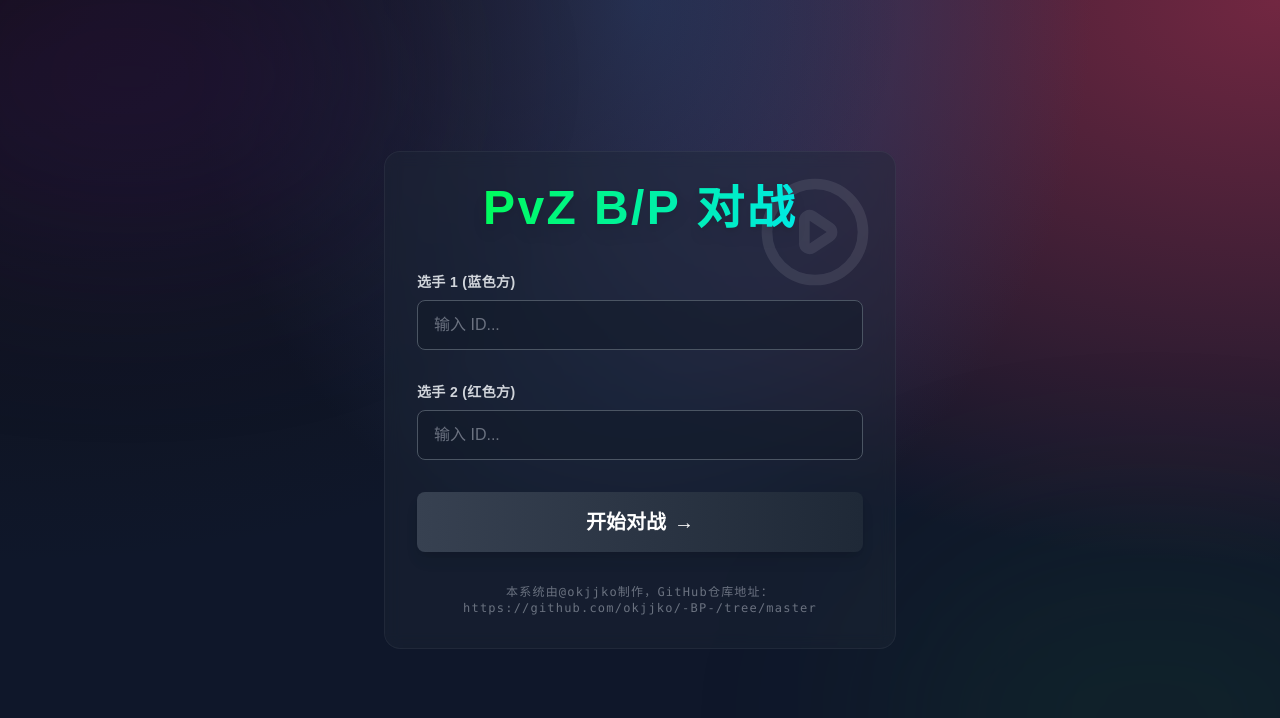
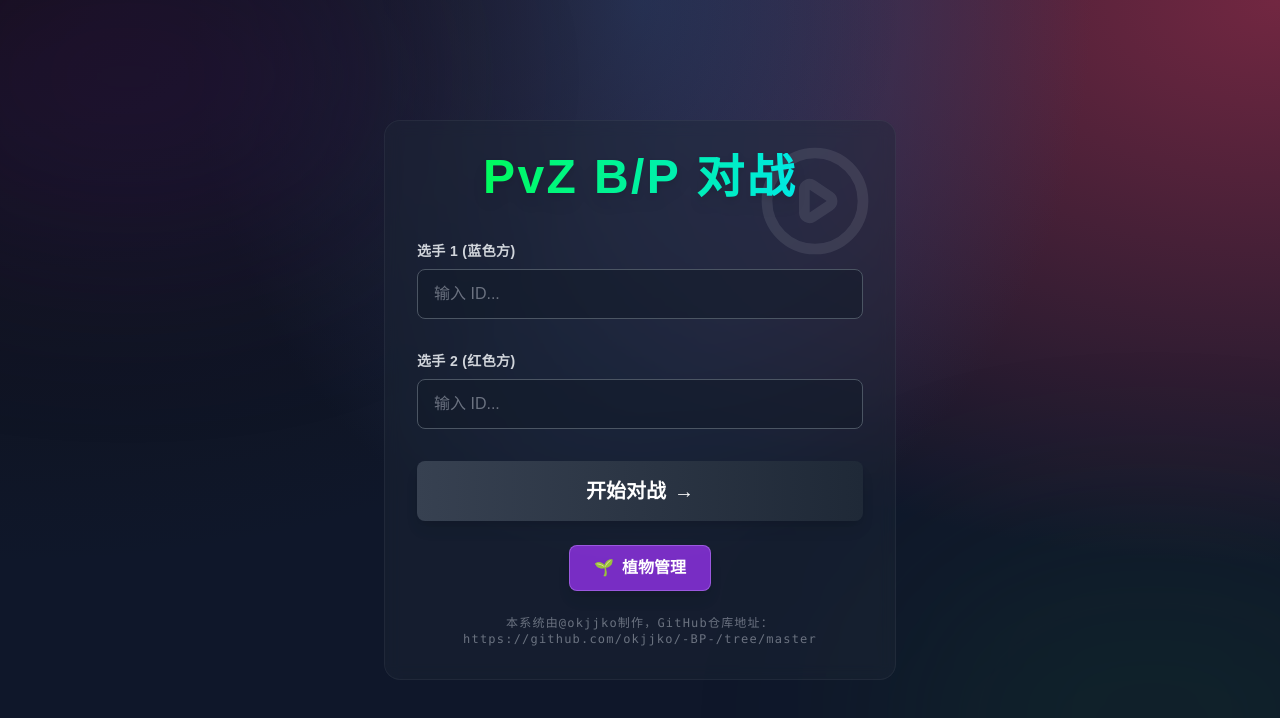
Before and after one commit to okjjko/-BP-, a Vue app: page / in a window 1280 px wide. Shown: the top 718 px of the page. Built offline with nearby package versions, Linux system fonts and the light colour scheme.

Commit message:
git commit -m "现在可以在输入id前管理植物"

```diff
--- a/src/components/GameSetup.vue
+++ b/src/components/GameSetup.vue
@@ -126,10 +126,25 @@
         </button>
       </form>
 
-      <div class="mt-8 text-center" role="note">
+      <!-- 植物管理按钮 -->
+      <div class="mt-6 mb-6 flex justify-center">
+        <button
+          type="button"
+          @click="showPlantManager = true"
+          class="px-6 py-2.5 bg-purple-600/80 hover:bg-purple-500 text-white font-semibold rounded-lg transition-all duration-300 border border-purple-400/50 hover:border-purple-300 shadow-lg hover:shadow-purple-500/20 flex items-center gap-2"
+        >
+          <span>🌱</span>
+          <span>植物管理</span>
+        </button>
+      </div>
+
+      <div class="text-center" role="note">
         <p class="text-xs text-gray-500 font-mono tracking-widest">本系统由@okjjko制作，GitHub仓库地址：https://github.com/okjjko/-BP-/tree/master</p>
       </div>
     </div>
+
+    <!-- 植物管理模态框 -->
+    <PlantManager v-model:show="showPlantManager" />
   </div>
 </template>
 
@@ -138,6 +153,7 @@
 import { useGameStore } from '@/store/gameStore'
 import { getPlantById, PLANTS } from '@/data/plants'
 import { getPlantImage, getPlantName } from '@/data/customPlants'
+import PlantManager from '@/components/PlantManager/index.vue'
 
 const store = useGameStore()
 
@@ -147,6 +163,7 @@
 const firstPlayer = ref('player1') // 记录谁先输入ID
 const player1Road = ref(null)
 const player2Road = ref(null)
+const showPlantManager = ref(false) // 植物管理模态框状态
 
 const startGame = () => {
   if (!player1Name.value || !player2Name.value) {
```
